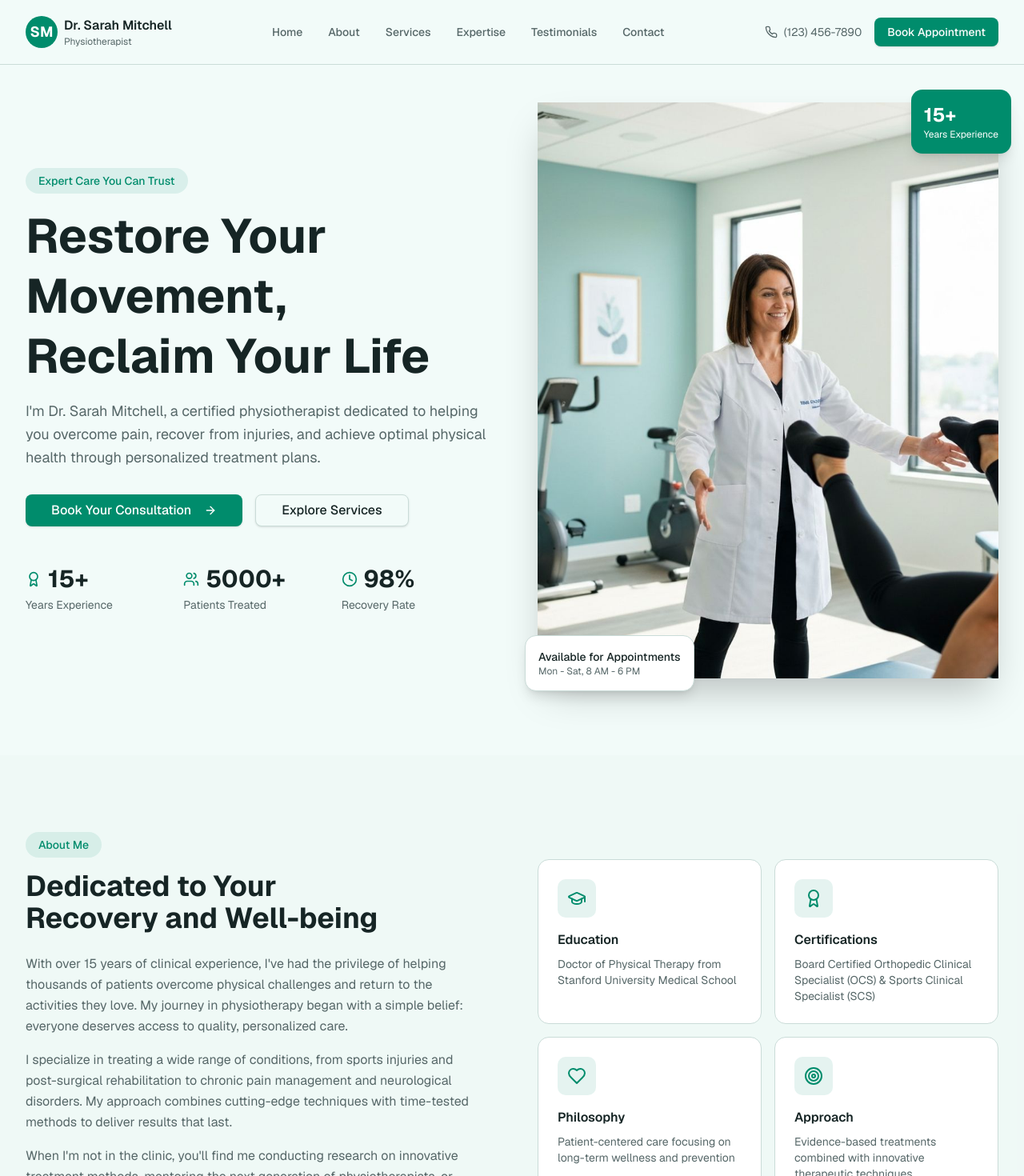
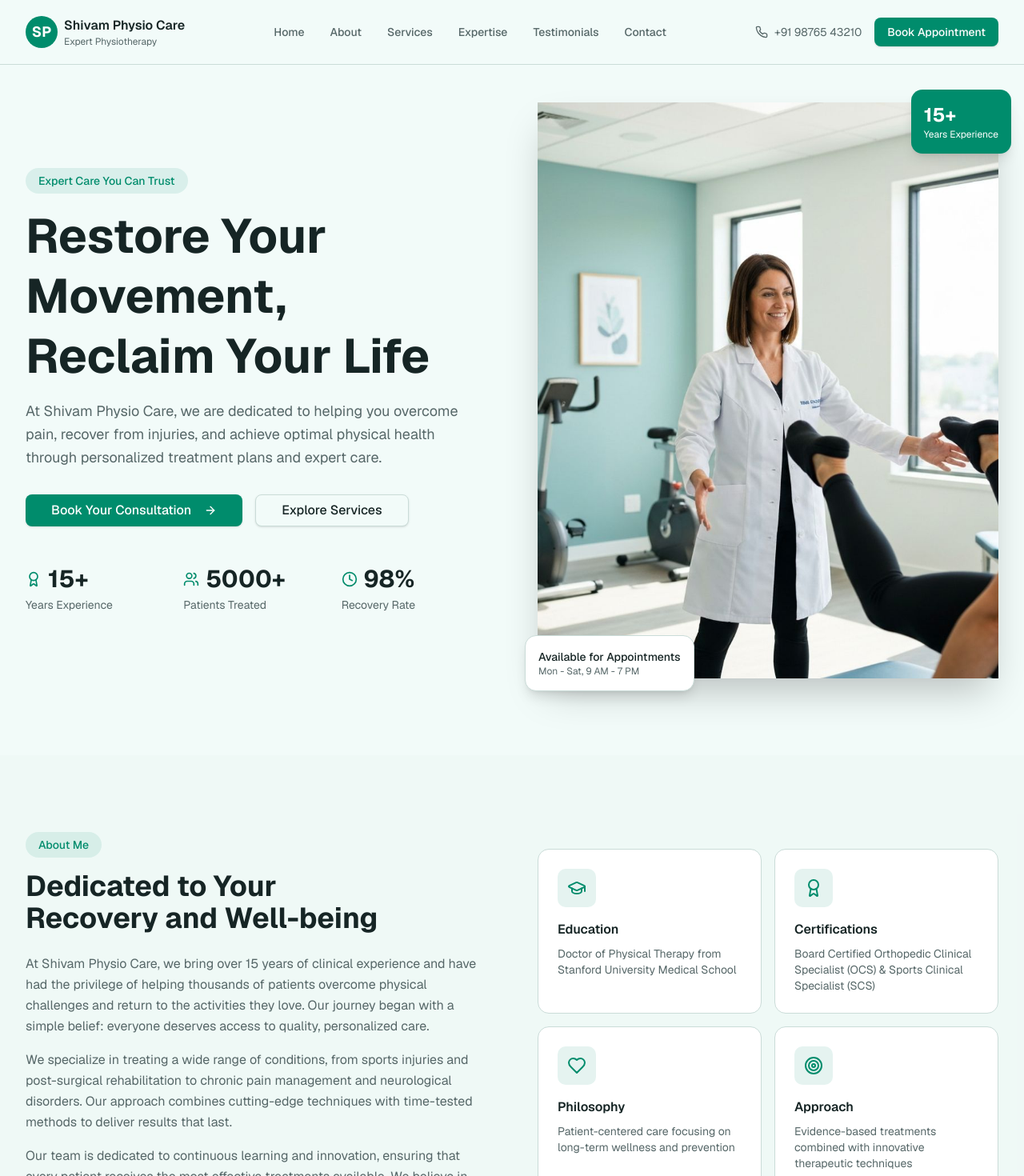
Before and after one commit to ravjisir990-ui/Website, a Next.js app: page / in a window 1280 px wide. Shown: the top 1470 px of the page at 80% size. Built offline with nearby package versions, Linux system fonts and the light colour scheme.

Commit message:
feat: update branding and contact info for "Shivam Physio Care"
Apply new branding and contact details across website sections.

```diff
--- a/app/layout.tsx
+++ b/app/layout.tsx
@@ -13,9 +13,9 @@ const geistMono = Geist_Mono({
 });
 
 export const metadata: Metadata = {
-  title: "Dr. Sarah Mitchell | Expert Physiotherapy Care",
-  description: "Professional physiotherapy services specializing in sports rehabilitation, chronic pain management, and post-surgical recovery. Book your appointment today.",
-  keywords: ["physiotherapy", "physical therapy", "sports rehabilitation", "pain management", "recovery"],
+  title: "Shivam Physio Care | Expert Physiotherapy Services",
+  description: "Professional physiotherapy services at Shivam Physio Care. Specializing in sports rehabilitation, chronic pain management, and post-surgical recovery. Book your appointment today.",
+  keywords: ["physiotherapy", "physical therapy", "sports rehabilitation", "pain management", "recovery", "Shivam Physio Care"],
 };
 
 export const viewport: Viewport = {
--- a/components/about.tsx
+++ b/components/about.tsx
@@ -39,21 +39,21 @@ export function About() {
             </div>
             <div className="space-y-4 text-muted-foreground leading-relaxed">
               <p>
-                With over 15 years of clinical experience, I&apos;ve had the privilege of helping
-                thousands of patients overcome physical challenges and return to the activities
-                they love. My journey in physiotherapy began with a simple belief: everyone
-                deserves access to quality, personalized care.
+                At Shivam Physio Care, we bring over 15 years of clinical experience and have
+                had the privilege of helping thousands of patients overcome physical challenges
+                and return to the activities they love. Our journey began with a simple belief:
+                everyone deserves access to quality, personalized care.
               </p>
               <p>
-                I specialize in treating a wide range of conditions, from sports injuries and
+                We specialize in treating a wide range of conditions, from sports injuries and
                 post-surgical rehabilitation to chronic pain management and neurological disorders.
-                My approach combines cutting-edge techniques with time-tested methods to deliver
+                Our approach combines cutting-edge techniques with time-tested methods to deliver
                 results that last.
               </p>
               <p>
-                When I&apos;m not in the clinic, you&apos;ll find me conducting research on
-                innovative treatment methods, mentoring the next generation of physiotherapists,
-                or enjoying outdoor activities that keep me connected to the importance of movement.
+                Our team is dedicated to continuous learning and innovation, ensuring that every
+                patient receives the most effective treatments available. We believe in building
+                lasting relationships with our patients on their journey to recovery.
               </p>
             </div>
           </div>
--- a/components/contact.tsx
+++ b/components/contact.tsx
@@ -5,22 +5,22 @@ const contactInfo = [
   {
     icon: MapPin,
     title: "Location",
-    details: ["123 Wellness Center Drive", "Suite 200", "San Francisco, CA 94102"],
+    details: ["123 Health Street", "City Center", "State 12345"],
   },
   {
     icon: Phone,
     title: "Phone",
-    details: ["(123) 456-7890", "(123) 456-7891 (Fax)"],
+    details: ["+91 98765 43210"],
   },
   {
     icon: Mail,
     title: "Email",
-    details: ["info@drmitchellpt.com", "appointments@drmitchellpt.com"],
+    details: ["info@shivamphysiocare.com"],
   },
   {
     icon: Clock,
     title: "Hours",
-    details: ["Mon - Fri: 8 AM - 6 PM", "Saturday: 9 AM - 2 PM", "Sunday: Closed"],
+    details: ["Mon - Sat: 9 AM - 7 PM", "Sunday: Closed"],
   },
 ];
 
--- a/components/footer.tsx
+++ b/components/footer.tsx
@@ -25,16 +25,17 @@ export function Footer() {
           <div className="lg:col-span-2">
             <Link href="/" className="flex items-center gap-2 mb-4">
               <div className="w-10 h-10 rounded-full bg-primary flex items-center justify-center">
-                <span className="text-primary-foreground font-bold text-lg">SM</span>
+                <span className="text-primary-foreground font-bold text-lg">SP</span>
               </div>
               <div>
-                <p className="font-semibold">Dr. Sarah Mitchell</p>
-                <p className="text-xs text-background/60">Physiotherapist</p>
+                <p className="font-semibold">Shivam Physio Care</p>
+                <p className="text-xs text-background/60">Expert Physiotherapy</p>
               </div>
             </Link>
             <p className="text-background/70 leading-relaxed max-w-md mb-6">
               Dedicated to helping you achieve optimal physical health through personalized
-              care and evidence-based treatments. Your journey to recovery starts here.
+              care and evidence-based treatments. Your journey to recovery starts here at
+              Shivam Physio Care.
             </p>
             <div className="flex gap-4">
               {socialLinks.map((social) => (
@@ -70,12 +71,8 @@ export function Footer() {
             <h3 className="font-semibold mb-4">Clinic Hours</h3>
             <ul className="space-y-2 text-background/70">
               <li className="flex justify-between">
-                <span>Monday - Friday</span>
-                <span>8 AM - 6 PM</span>
-              </li>
-              <li className="flex justify-between">
-                <span>Saturday</span>
-                <span>9 AM - 2 PM</span>
+                <span>Monday - Saturday</span>
+                <span>9 AM - 7 PM</span>
               </li>
               <li className="flex justify-between">
                 <span>Sunday</span>
@@ -87,7 +84,7 @@ export function Footer() {
 
         <div className="border-t border-background/10 mt-12 pt-8 flex flex-col sm:flex-row justify-between items-center gap-4">
           <p className="text-sm text-background/60">
-            &copy; {new Date().getFullYear()} Dr. Sarah Mitchell. All rights reserved.
+            &copy; {new Date().getFullYear()} Shivam Physio Care. All rights reserved.
           </p>
           <div className="flex gap-6 text-sm text-background/60">
             <Link href="#" className="hover:text-background transition-colors">
--- a/components/header.tsx
+++ b/components/header.tsx
@@ -23,11 +23,11 @@ export function Header() {
         <div className="flex items-center justify-between h-16 lg:h-20">
           <Link href="/" className="flex items-center gap-2">
             <div className="w-10 h-10 rounded-full bg-primary flex items-center justify-center">
-              <span className="text-primary-foreground font-bold text-lg">SM</span>
+              <span className="text-primary-foreground font-bold text-lg">SP</span>
             </div>
             <div className="hidden sm:block">
-              <p className="font-semibold text-foreground">Dr. Sarah Mitchell</p>
-              <p className="text-xs text-muted-foreground">Physiotherapist</p>
+              <p className="font-semibold text-foreground">Shivam Physio Care</p>
+              <p className="text-xs text-muted-foreground">Expert Physiotherapy</p>
             </div>
           </Link>
 
@@ -45,11 +45,11 @@ export function Header() {
 
           <div className="flex items-center gap-4">
             <a
-              href="tel:+1234567890"
+              href="tel:+919876543210"
               className="hidden sm:flex items-center gap-2 text-sm text-muted-foreground hover:text-foreground transition-colors"
             >
               <Phone className="w-4 h-4" />
-              <span>(123) 456-7890</span>
+              <span>+91 98765 43210</span>
             </a>
             <Button asChild className="hidden sm:inline-flex">
               <Link href="#book">Book Appointment</Link>
--- a/components/hero.tsx
+++ b/components/hero.tsx
@@ -23,9 +23,9 @@ export function Hero() {
                 Restore Your Movement, Reclaim Your Life
               </h1>
               <p className="text-lg text-muted-foreground leading-relaxed max-w-xl">
-                I&apos;m Dr. Sarah Mitchell, a certified physiotherapist dedicated to helping you
-                overcome pain, recover from injuries, and achieve optimal physical health through
-                personalized treatment plans.
+                At Shivam Physio Care, we are dedicated to helping you overcome pain, recover
+                from injuries, and achieve optimal physical health through personalized treatment
+                plans and expert care.
               </p>
             </div>
 
@@ -58,7 +58,7 @@ export function Hero() {
             <div className="aspect-[4/5] rounded-2xl overflow-hidden shadow-2xl">
               <Image
                 src="/images/physiotherapist-hero.jpg"
-                alt="Dr. Sarah Mitchell providing physiotherapy care"
+                alt="Shivam Physio Care - Professional physiotherapy treatment"
                 fill
                 className="object-cover"
                 priority
@@ -66,7 +66,7 @@ export function Hero() {
             </div>
             <div className="absolute -bottom-4 -left-4 bg-card p-4 rounded-xl shadow-lg border border-border">
               <p className="text-sm font-medium text-foreground">Available for Appointments</p>
-              <p className="text-xs text-muted-foreground">Mon - Sat, 8 AM - 6 PM</p>
+              <p className="text-xs text-muted-foreground">Mon - Sat, 9 AM - 7 PM</p>
             </div>
             <div className="absolute -top-4 -right-4 bg-primary text-primary-foreground p-4 rounded-xl shadow-lg">
               <p className="text-2xl font-bold">15+</p>
```
